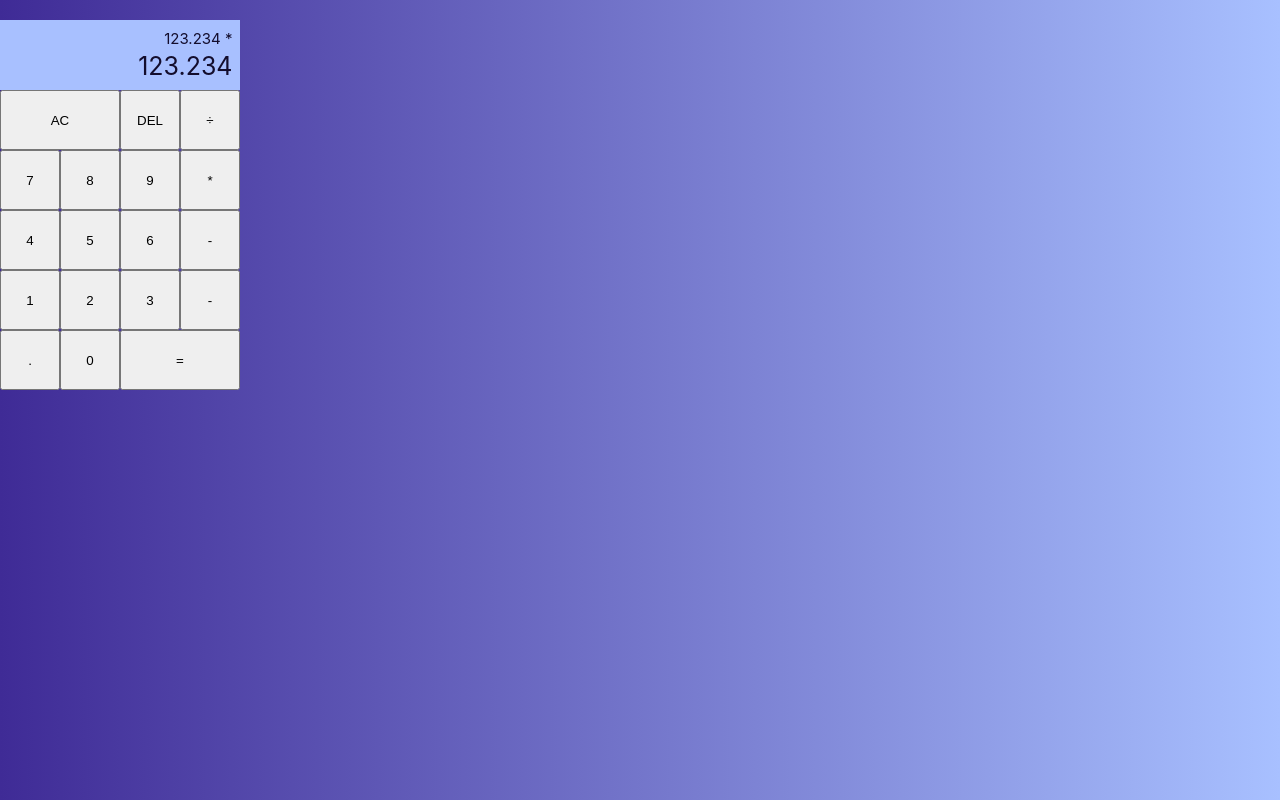
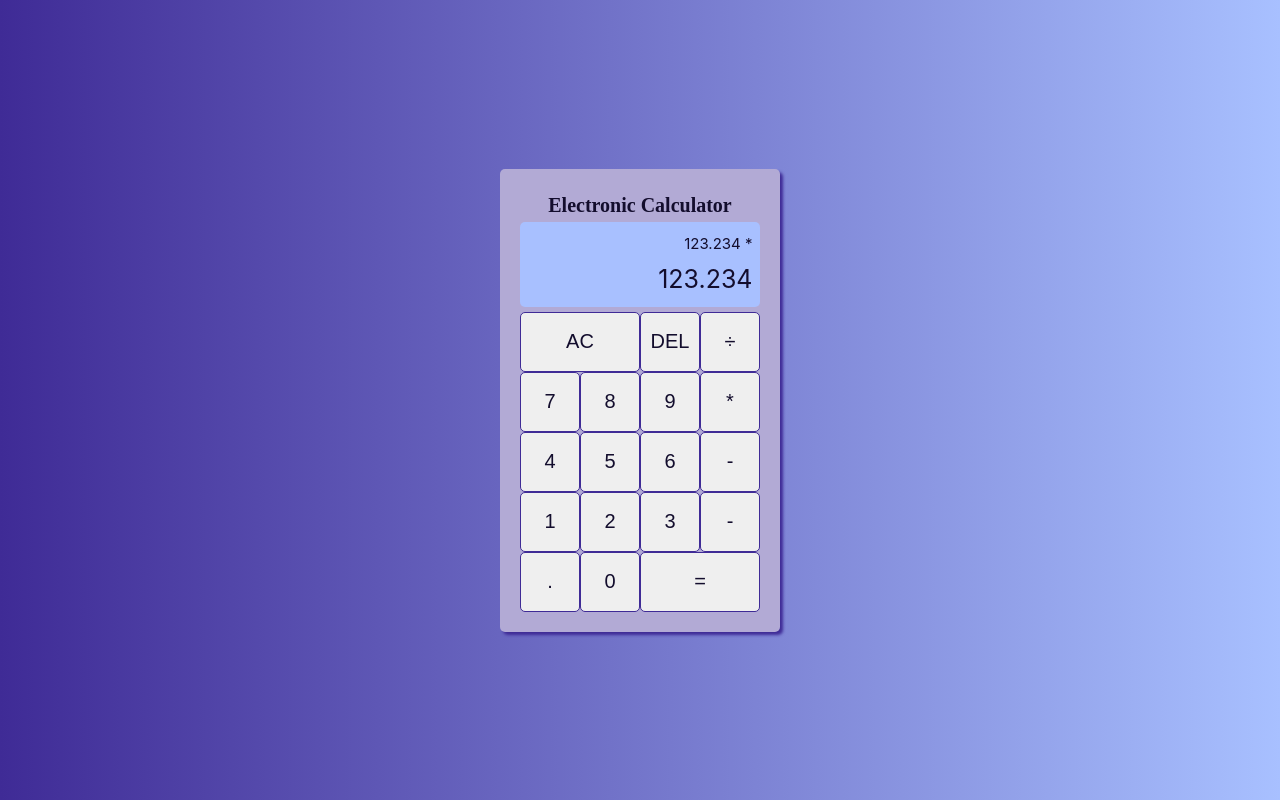
Before and after one commit to ninaokumura/react-calculator, a React (Create React App) app: page / in a window 1280 px wide. Built offline with nearby package versions, Linux system fonts and the light colour scheme.

Commit message:
Add calculator style

```diff
--- a/src/App.css
+++ b/src/App.css
@@ -23,12 +23,52 @@ body {
   ); /* W3C, IE 10+/ Edge, Firefox 16+, Chrome 26+, Opera 12+, Safari 7+ */
 }
 
+.main-container {
+  /* outline: 1px solid green; */
+  min-height: 100vh;
+  display: grid;
+  place-items: center;
+}
+
+.calculator-app {
+  background-color: #b2aad5;
+  border-radius: 0.5rem;
+  padding: 2rem;
+  display: grid;
+  justify-content: center;
+  align-items: center;
+  box-shadow: 3px 3px 3px #3f2b96;
+}
+
+.calc-title {
+  text-align: center;
+  font-size: 2rem;
+  padding: 0.5rem;
+  font-family: 'Bebas Neue', cursive;
+  font-weight: bold;
+}
+
 .calculator-grid {
   display: grid;
   margin-top: 2rem;
   grid-template-columns: repeat(4, 6rem);
   grid-template-rows: minmax(7rem, auto) repeat(5, 6rem);
+  justify-content: center;
 }
+
+.calculator-grid > button {
+  cursor: pointer;
+  font-size: 2rem;
+  outline: none;
+  border: solid 1px #3f2b96;
+  color: #130d2d;
+  border-radius: 0.5rem;
+}
+
+.calculator-grid > button:hover {
+  background-color: #a8c0ff;
+}
+
 .span-two {
   grid-column: span 2;
 }
@@ -43,6 +83,10 @@ body {
   padding: 0.75rem;
   word-wrap: break-word;
   word-break: break-all;
+  margin-top: -2rem;
+  margin-bottom: 0.5rem;
+  border-radius: 0.5rem;
+  font-size: 2rem;
 }
 
 .output .previous-operand {
--- a/src/App.js
+++ b/src/App.js
@@ -2,6 +2,9 @@ import './App.css';
 
 function App() {
   return (
+    <div className='main-container'>
+      <div className='calculator-app'>
+        <p class='calc-title'>Electronic Calculator</p>
         <div className='calculator-grid'>
           <div className='output'>
             <div className='previous-operand'>123.234 *</div>
@@ -26,6 +29,8 @@ function App() {
           <button>0</button>
           <button className='span-two'>=</button>
         </div>
+      </div>
+    </div>
   );
 }
 
```
Lines whose indentation alone changed are shown as unchanged.
